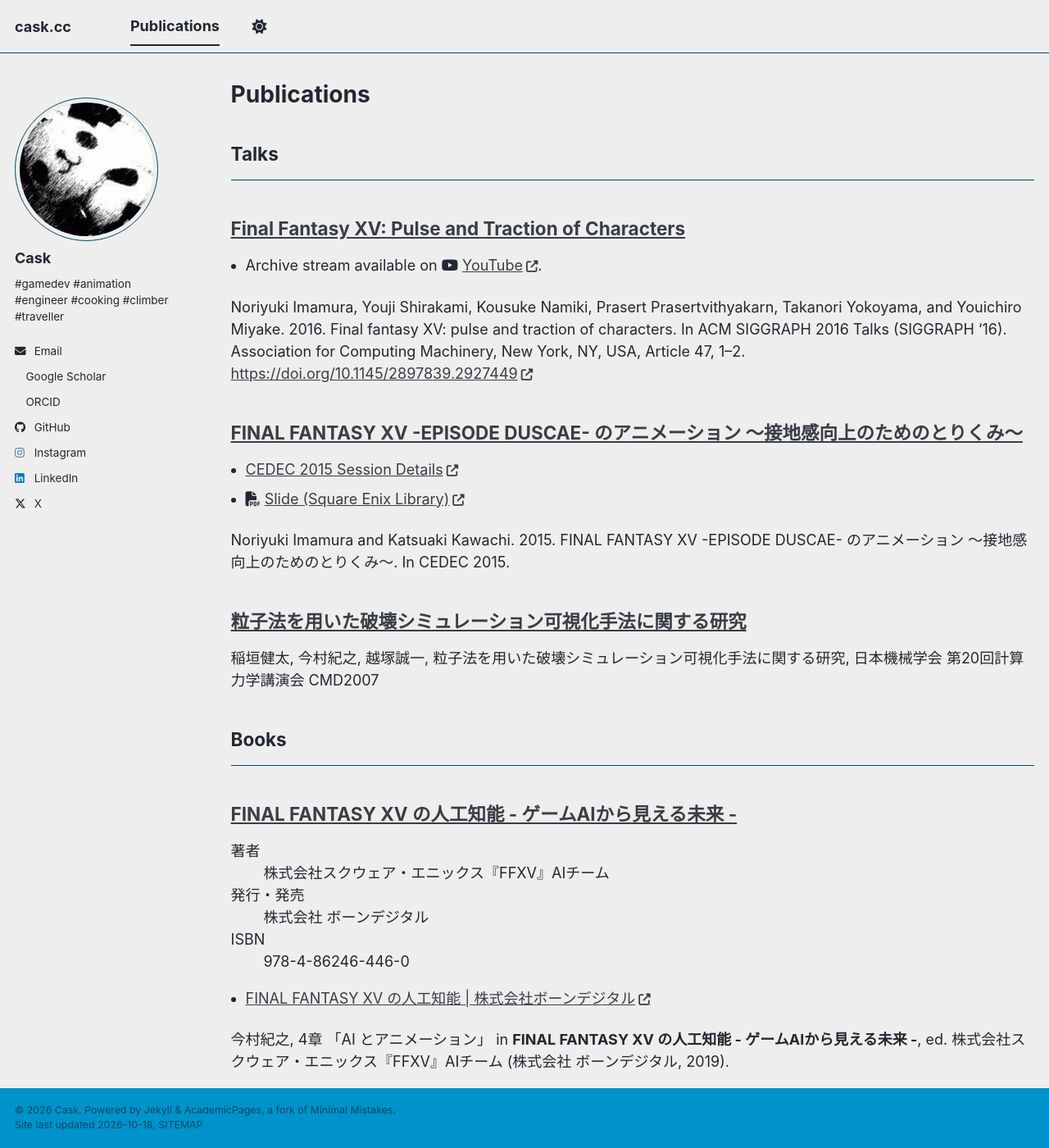
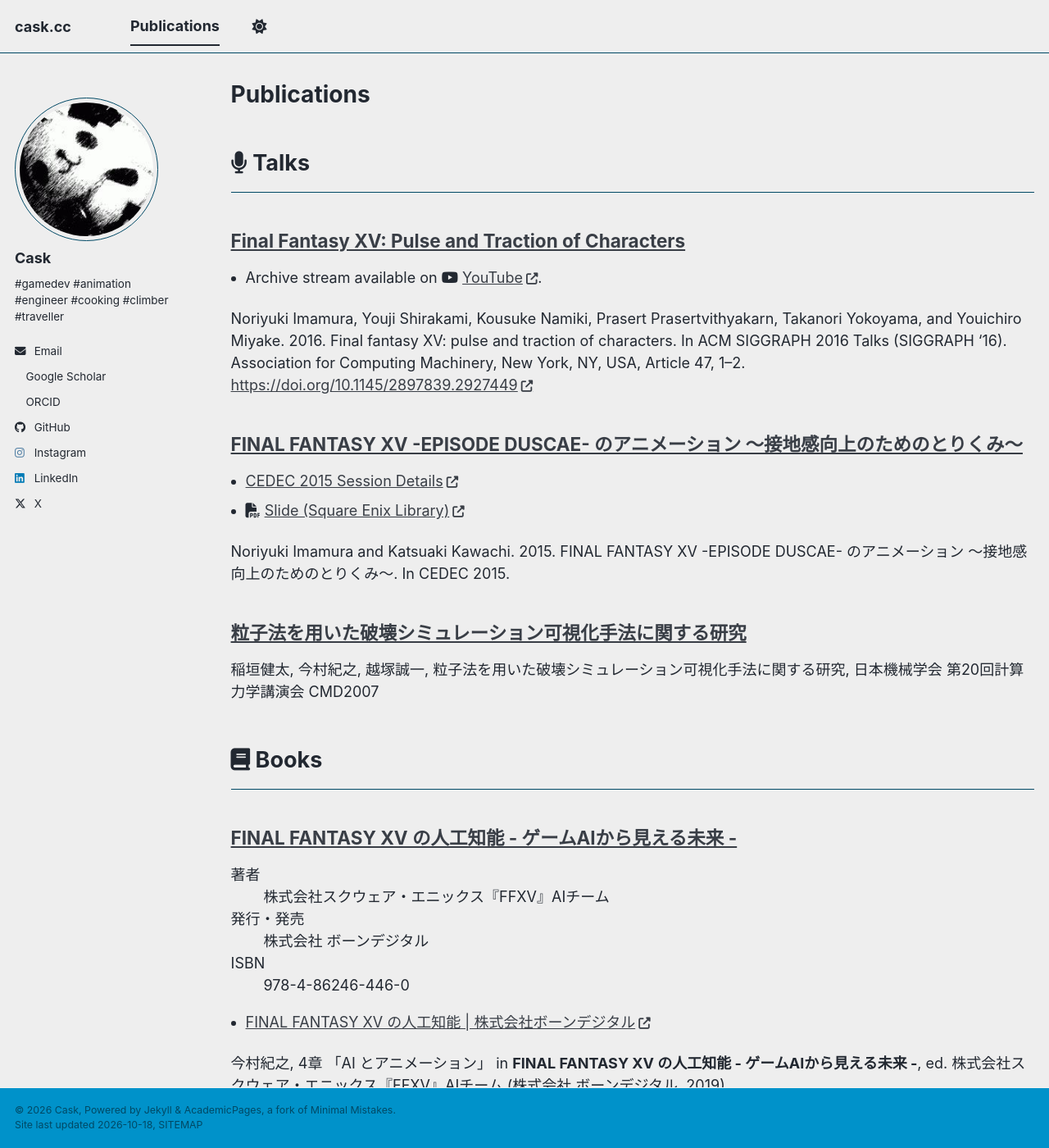
Before and after one commit to nxckl/nxckl.github.io, a Jekyll site: the page built from _pages/publications.html, in a window 1280 px wide and 1400 px high. Shown: the whole window at 82% size. Built offline with Jekyll 4.4.1, drawn with Linux system fonts in a browser that asks for light colours; a style sheet for code colours, icons or effects is not loaded.

Commit message:
Add icons to publication categories and improve styling for consistency

```diff
--- a/_config.yml
+++ b/_config.yml
@@ -86,20 +86,28 @@ author:
 publication_category:
   talks:
     title: 'Talks'
+    icon: 'fa-solid fa-microphone'
   books:
     title: 'Books'
+    icon: 'fa-solid fa-book'
   manuscripts:
     title: 'Journal Articles'
+    icon: 'fa-solid fa-file-lines'
   conferences:
     title: 'Conference Papers'
+    icon: 'fa-solid fa-users'
   theses:
     title: 'Theses'
+    icon: 'fa-solid fa-graduation-cap'
   posters:
     title: 'Posters'
+    icon: 'fa-solid fa-image'
   installations:
     title: 'Installations'
+    icon: 'fa-solid fa-paint-brush'
   animations:
     title: 'Animations'
+    icon: 'fa-solid fa-film'
 
 # Site Settings
 teaser                   :  # filename of teaser fallback teaser image placed in /images/ for social media previews
--- a/_pages/publications.html
+++ b/_pages/publications.html
@@ -16,7 +16,7 @@ author_profile: true
         {% continue %}
       {% endif %}
       {% unless title_shown %}
-        <h2>{{ category[1].title }}</h2><hr />
+        <h2 class="publication_category"><i class="{{ category[1].icon }}"></i> {{ category[1].title }}</h2><hr />
         {% assign title_shown = true %}
       {% endunless %}
       {% include archive-single.html %}
--- a/_sass/_custom.scss
+++ b/_sass/_custom.scss
@@ -1,5 +1,11 @@
 ul {
   padding-left: 1em;
+}
+
+h2.publication_category {
+  font-size: 1.5em;
+  margin-top: 2em;
+  margin-bottom: 0.5em;
 }
 
 article a[href^="http"]:not([href*="#{$site-url}"])::after {
```
Also changed, not shown: _publications/2008-02-01-animating-the-interaction.md (+1 -1 lines).
